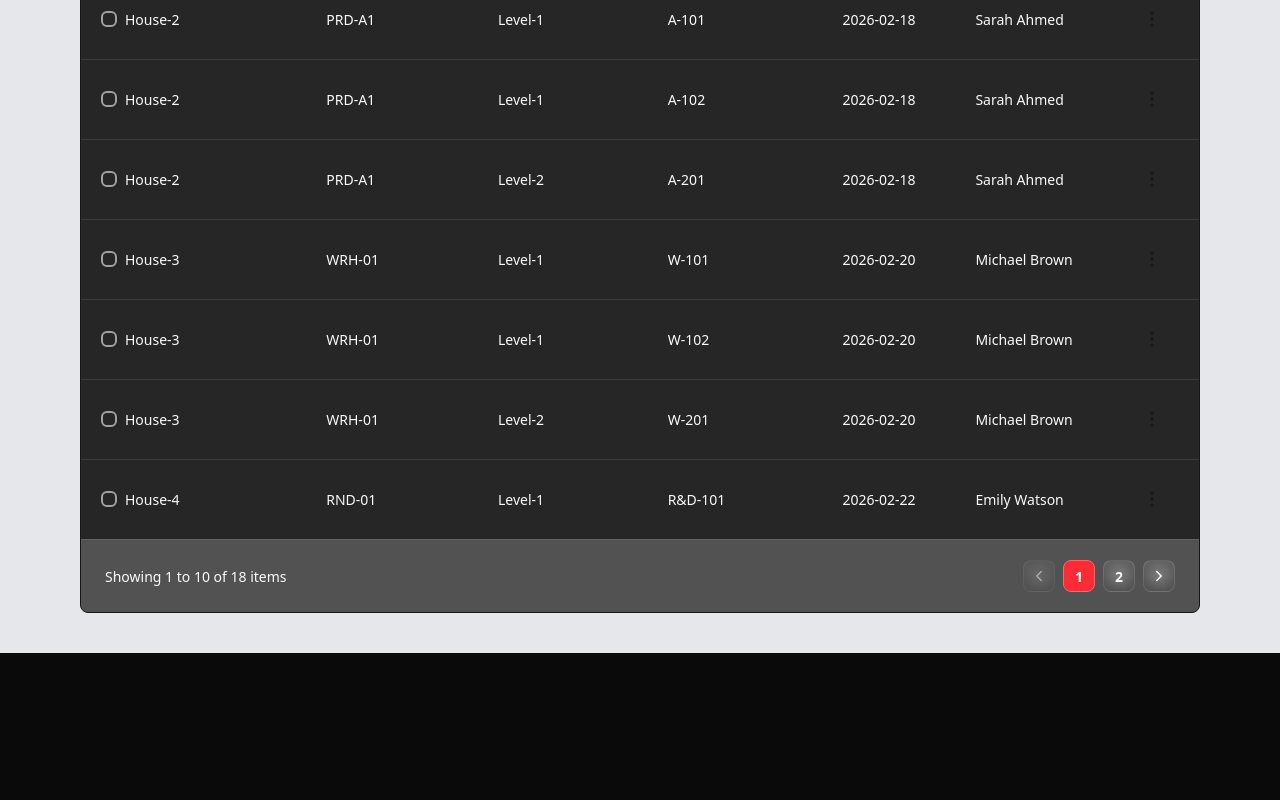
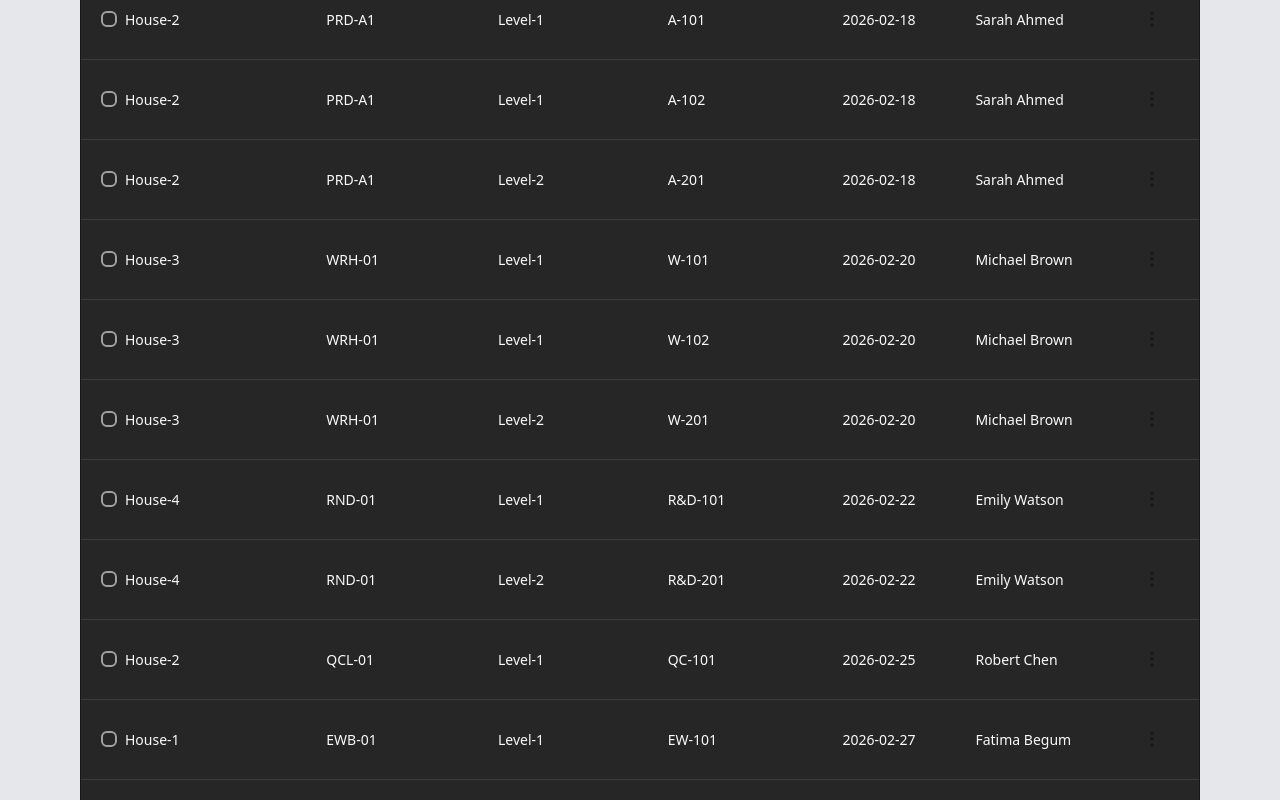
Before and after one commit to MoniruzzamanBillal/reusable-components, a Next.js app: page /table2 in a window 1280 px wide. Shown: the part 543-1343 px from the top of the page. Before the commit the page ends 1196 px from the top, so only its background shows below. Built offline with nearby package versions, Linux system fonts and the light colour scheme.

Commit message:
feat:table pagination added

```diff
--- a/components/main/tablePage/TablePage.tsx
+++ b/components/main/tablePage/TablePage.tsx
@@ -4,10 +4,11 @@ import BaseModal from "@/components/Modal/BaseModal";
 import ModalActionButtons from "@/components/Modal/ModalActionButtons";
 import PageHeader from "@/components/PageHeader/PageHeader";
 import GenericTableComponent from "@/components/table/GenericTableComponent";
-import TableActionMenu from "@/components/table/TableActionMenu";
-import { ColumnDef } from "@tanstack/react-table";
-import { useMemo, useState } from "react";
-import { roomData } from "./DummyRoomData";
+import { useFetchData } from "@/hooks/useApi";
+import { usePagination } from "@/hooks/usePagination";
+import { useSearchDebounce } from "@/hooks/useSearchDebounce";
+import { useEffect, useState } from "react";
+import GetTablePageColumn from "./TablePageColumn/GetTablePageColumn";
 
 type TRoomInformation = {
   roomFloor: string;
@@ -32,122 +33,88 @@ export type TRoom = {
 
 const tableFilterOption = [
   {
-    key: "nameOfBuilding",
-    label: "Building Name",
+    key: "activeStatus",
+    label: "Status",
     options: [
-      { label: "Administration Building", value: "Administration Building" },
-      { label: "Production Facility A", value: "Production Facility A" },
-      { label: "Warehouse Complex", value: "Warehouse Complex" },
-      {
-        label: "Research & Development Center",
-        value: "Research & Development Center",
-      },
-      { label: "Quality Control Lab", value: "Quality Control Lab" },
-      {
-        label: "Employee Welfare Building",
-        value: "Employee Welfare Building",
-      },
-      { label: "Maintenance Workshop", value: "Maintenance Workshop" },
-      { label: "Cold Storage Facility", value: "Cold Storage Facility" },
-    ],
-  },
-  {
-    key: "numberOfFloor",
-    label: "Floor Number",
-    options: [
-      { label: "Floor 1", value: "1" },
-      { label: "Floor 2", value: "2" },
-      { label: "Floor 3", value: "3" },
-      { label: "Floor 4", value: "4" },
-    ],
-  },
-  {
-    key: "createdBy",
-    label: "Created By",
-    options: [
-      { label: "John Doe", value: "John Doe" },
-      { label: "Sarah Ahmed", value: "Sarah Ahmed" },
-      { label: "Michael Brown", value: "Michael Brown" },
-      { label: "Emily Watson", value: "Emily Watson" },
-      { label: "Robert Chen", value: "Robert Chen" },
-      { label: "Fatima Begum", value: "Fatima Begum" },
-      { label: "David Kumar", value: "David Kumar" },
-      { label: "James Wilson", value: "James Wilson" },
+      { label: "Active", value: "1" },
+      { label: "Inactive", value: "0" },
     ],
   },
 ];
 
 export default function TablePage() {
+  const { search, handleSearchChange, debouncedSearch } =
+    useSearchDebounce(500);
+  const {
+    setCurrentPage,
+    itemsPerPage,
+    currentPage,
+    totalItems,
+    setTotalItems,
+  } = usePagination();
+
   const [isModalOpen, setIsModalOpen] = useState<boolean>(false);
   const [isDeleteModalOpen, setIsDeleteModalOpen] = useState<boolean>(false);
   const [deleteItemId, setDeleteItemId] = useState<string | null>(null);
   const [selectedRoomData, setSelectedRoomData] = useState<TRoom | undefined>();
 
-  const [filters, setFilters] = useState<Record<string, string[]>>({});
+  const [filters, setFilters] = useState<Record<string, string>>({});
+
+  const params = new URLSearchParams({
+    page: currentPage?.toString(),
+    size: itemsPerPage?.toString() || "10",
+  });
+
+  if (debouncedSearch) {
+    params.set("searchTerm", debouncedSearch);
+  }
+
+  const apiEndpoint = `/rooms?${params?.toString()}`;
+
+  const { data, isLoading } = useFetchData<TRoom>(
+    [
+      "all-room",
+      currentPage?.toString(),
+      itemsPerPage?.toString(),
+      debouncedSearch,
+      // filters.activeStatus,
+    ],
+    apiEndpoint,
+  );
+
+  // console.log("data = ", data);
+
+  // ! Update total items whenever data changes
+  useEffect(() => {
+    if (data) {
+      setTotalItems(data?.meta?.totalItems || 0);
+    }
+    // eslint-disable-next-line react-hooks/exhaustive-deps
+  }, [data]);
 
   const handleEditMenuClick = (room: TRoom) => {
     setSelectedRoomData(room);
     setIsModalOpen(true);
   };
 
+  const handleDeleteClick = (room: TRoom) => {
+    console.log("delete room id =", deleteItemId);
+    console.log("delere room = ", room);
+  };
+
   const handleDeleteItem = () => {
     console.log("delete room id =", deleteItemId);
   };
 
-  const roomColumns = useMemo<ColumnDef<TRoom>[]>(
-    () => [
-      {
-        accessorKey: "building",
-        header: "Name of Building",
-        enableSorting: true,
-      },
-      {
-        accessorKey: "buildingCode",
-        header: "Building Code",
-        enableSorting: true,
-      },
-      {
-        accessorKey: "floor",
-        header: "Number of Floor",
-        enableSorting: false,
-      },
-      {
-        accessorKey: "RoomNo",
-        header: "Number of Room",
-        enableSorting: false,
-      },
+  const roomColumns = GetTablePageColumn(
+    handleEditMenuClick,
+    handleDeleteClick,
+  );
 
-      {
-        accessorKey: "addedDate",
-        header: "Added Date",
-        enableSorting: false,
-      },
-      {
-        accessorKey: "createdBy",
-        header: "Created By",
-        enableSorting: false,
-      },
-      {
-        id: "actions",
-        header: "Action",
-        enableSorting: false,
-        cell: ({ row }) => {
-          const room = row.original;
-          return (
-            <TableActionMenu
-              rowData={room}
-              onDelete={(data: TRoom) => {
-                setIsDeleteModalOpen(true);
-                setDeleteItemId(data.id);
-              }}
-              onEdit={(data: TRoom) => handleEditMenuClick(data)}
-            />
-          );
-        },
-      },
-    ],
-    [],
-  );
+  const totalPages =
+    data?.meta?.totalPage || Math.ceil(totalItems / itemsPerPage);
+
+  const roomData = Array.isArray(data?.data) ? data?.data : [];
 
   //
   return (
@@ -164,11 +131,21 @@ export default function TablePage() {
       </div>
 
       <GenericTableComponent
-        data={roomData}
+        isLoading={isLoading}
+        data={roomData || []}
         columns={roomColumns}
         tableFilterOption={tableFilterOption}
         filters={filters}
         setFilters={setFilters}
+        // !
+        onSearchChange={handleSearchChange}
+        searchValue={search}
+        // !
+        totalItems={totalItems}
+        totalPages={totalPages}
+        onPageChange={setCurrentPage}
+        currentPage={currentPage}
+        itemsPerPage={itemsPerPage}
       />
 
       <BaseModal
--- /dev/null
+++ b/components/main/tablePage/TablePageColumn/GetTablePageColumn.tsx
@@ -0,0 +1,57 @@
+import TableActionMenu from "@/components/table/TableActionMenu";
+import { ColumnDef } from "@tanstack/react-table";
+import { TRoom } from "../TablePage";
+
+export default function GetTablePageColumn(
+  onEdit?: (room: TRoom) => void,
+  onDelete?: (room: TRoom) => void,
+): ColumnDef<TRoom>[] {
+  return [
+    {
+      accessorKey: "building",
+      header: "Name of Building",
+      enableSorting: true,
+    },
+    {
+      accessorKey: "buildingCode",
+      header: "Building Code",
+      enableSorting: true,
+    },
+    {
+      accessorKey: "floor",
+      header: "Number of Floor",
+      enableSorting: false,
+    },
+    {
+      accessorKey: "RoomNo",
+      header: "Number of Room",
+      enableSorting: false,
+    },
+
+    {
+      accessorKey: "addedDate",
+      header: "Added Date",
+      enableSorting: false,
+    },
+    {
+      accessorKey: "createdBy",
+      header: "Created By",
+      enableSorting: false,
+    },
+    {
+      id: "actions",
+      header: "Action",
+      enableSorting: false,
+      cell: ({ row }) => {
+        const room = row.original;
+        return (
+          <TableActionMenu
+            rowData={room}
+            onEdit={() => onEdit?.(room)}
+            onDelete={() => onDelete?.(room)}
+          />
+        );
+      },
+    },
+  ];
+}
--- a/components/table/GenericTableComponent.tsx
+++ b/components/table/GenericTableComponent.tsx
@@ -20,13 +20,15 @@ import { TTableFilterGroup } from "./TableFilter";
 import TableToolbar from "./TableToolbar";
 
 type TGenericTableProps<TData> = {
+  isLoading?: boolean;
+
   data: TData[];
   columns: ColumnDef<TData>[];
   activeTab?: string;
 
   tableFilterOption?: TTableFilterGroup[];
-  filters?: Record<string, string[]>;
-  setFilters?: React.Dispatch<React.SetStateAction<Record<string, string[]>>>;
+  filters?: Record<string, string>;
+  setFilters?: React.Dispatch<React.SetStateAction<Record<string, string>>>;
   showToolbar?: boolean;
   showDateFilter?: boolean;
 
@@ -38,6 +40,17 @@ type TGenericTableProps<TData> = {
 
   enableRowSelection?: boolean;
   onSelectedRowsChange?: (rows: TData[]) => void;
+
+  //
+  searchValue?: string;
+  onSearchChange?: (e: React.ChangeEvent<HTMLInputElement>) => void;
+
+  // ! Pagination
+  totalItems: number;
+  totalPages?: number;
+  onPageChange: (page: number) => void;
+  currentPage?: number;
+  itemsPerPage?: number;
 };
 
 export default function GenericTableComponent<TData>({
@@ -57,6 +70,16 @@ export default function GenericTableComponent<TData>({
 
   enableRowSelection = false,
   onSelectedRowsChange,
+  searchValue,
+  onSearchChange,
+  isLoading = false,
+
+  // !
+  totalItems = 0,
+  totalPages,
+  onPageChange,
+  currentPage,
+  itemsPerPage,
 }: TGenericTableProps<TData>) {
   const [rowSelection, setRowSelection] = useState<RowSelectionState>({});
 
@@ -128,6 +151,11 @@ export default function GenericTableComponent<TData>({
     getCoreRowModel: getCoreRowModel(),
     getSortedRowModel: getSortedRowModel(),
     getPaginationRowModel: getPaginationRowModel(),
+
+    // !
+
+    manualPagination: true,
+    pageCount: totalPages || 1,
   });
 
   useEffect(() => {
@@ -152,12 +180,25 @@ export default function GenericTableComponent<TData>({
             showDateFilter={showDateFilter}
             selectedDate={selectedDate}
             setSelectedDate={setSelectedDate}
+            //
+            onSearchChange={onSearchChange}
+            searchValue={searchValue}
           />
         </div>
       )}
 
       <div className=" ">
-        <TableContent table={table} showSerialNumber={showSerialNumber} />
+        <TableContent
+          table={table}
+          showSerialNumber={showSerialNumber}
+          isLoading={isLoading}
+          // !
+          currentPage={currentPage}
+          itemsPerPage={itemsPerPage}
+          totalItems={totalItems}
+          totalPages={totalPages}
+          onPageChange={onPageChange}
+        />
       </div>
     </>
   );
--- a/components/table/TableContent.tsx
+++ b/components/table/TableContent.tsx
@@ -7,11 +7,26 @@ import { TablePagination } from "./TablePagination";
 type TableContentProps<TData> = {
   table: TanStackTable<TData>;
   showSerialNumber?: boolean;
+  isLoading?: boolean;
+
+  // !
+  totalItems: number;
+  totalPages?: number;
+  currentPage?: number;
+  itemsPerPage?: number;
+  onPageChange: (page: number) => void;
 };
 
 export default function TableContent<TData>({
   table,
   showSerialNumber = true,
+  isLoading = false,
+  // !
+  totalItems,
+  totalPages,
+  onPageChange,
+  currentPage,
+  itemsPerPage,
 }: TableContentProps<TData>) {
   return (
     <div className="  border border-neutral-900  bg-neutral-800 rounded-[8px] overflow-hidden  ">
@@ -70,7 +85,15 @@ export default function TableContent<TData>({
           </thead>
 
           <tbody>
-            {table.getRowModel().rows.length === 0 ? (
+            {isLoading && (
+              <tr>
+                <td colSpan={100} className="p-10 text-center text-lg">
+                  loading.....
+                </td>
+              </tr>
+            )}
+
+            {!isLoading && table.getRowModel().rows.length === 0 ? (
               <tr>
                 <td colSpan={100} className="p-10 text-center text-lg">
                   No Data Available
@@ -78,16 +101,23 @@ export default function TableContent<TData>({
               </tr>
             ) : (
               <>
-                {table.getRowModel().rows.map((row, index: number) => (
+                {!isLoading &&
+                  table.getRowModel().rows.map((row, index: number) => (
                     <tr
                       key={row.id}
                       className={`cursor-pointer border-b border-b-table-border  transition-colors last:border-0  h-20 `}
                     >
                       {showSerialNumber && (
                         <td className="  py-4 px-5 font-medium text-[0.875rem] leading-5.25 text-neutral-50 ">
-                        {String(
+                          {/* {String(
                             table.getState().pagination.pageIndex *
                               table.getState().pagination.pageSize +
+                              index +
+                              1,
+                          ).padStart(2, "0")} */}
+
+                          {String(
+                            (currentPage ?? 0) * (itemsPerPage ?? 10) +
                               index +
                               1,
                           ).padStart(2, "0")}
@@ -117,7 +147,17 @@ export default function TableContent<TData>({
 
       {/* pagination */}
 
-      {table?.getFilteredRowModel()?.rows?.length > 10 && (
+      {totalItems > 10 && (
+        <TablePagination
+          currentPage={(currentPage ?? 0) + 1}
+          itemsPerPage={itemsPerPage ?? 10}
+          totalPages={totalPages || 1}
+          totalItems={totalItems || 0}
+          onPageChange={(page) => onPageChange(page - 1)}
+        />
+      )}
+
+      {/* {table?.getFilteredRowModel()?.rows?.length > 10 && (
         <TablePagination
           currentPage={table.getState().pagination.pageIndex + 1}
           totalPages={table.getPageCount()}
@@ -125,7 +165,7 @@ export default function TableContent<TData>({
           itemsPerPage={table.getState().pagination.pageSize}
           onPageChange={(page) => table.setPageIndex(page - 1)}
         />
-      )}
+      )} */}
       {/*  */}
     </div>
   );
--- a/components/table/TablePagination.tsx
+++ b/components/table/TablePagination.tsx
@@ -109,7 +109,7 @@ export function TablePagination({
               <button
                 key={pageNumber}
                 onClick={() => onPageChange(pageNumber)}
-                className={`  p-1.5 rounded-[8px] size-8 font-semibold text-[0.875rem] leading-5.25 flex justify-center items-center border ${currentPage === pageNumber ? " bg-red-500 text-white border-red-400 " : " text-neutral-50 tablePaginationNumber tablePaginationGradientBorder  border-table-border "} `}
+                className={`  p-1.5 rounded-[8px] size-8 font-semibold text-[0.875rem] leading-5.25 flex justify-center items-center border ${currentPage === pageNumber ? " bg-red-500 text-white border-red-500 " : " text-neutral-50 tablePaginationNumber tablePaginationGradientBorder  border-table-border "} `}
                 aria-label={`Go to page ${pageNumber}`}
                 aria-current={currentPage === pageNumber ? "page" : undefined}
               >
--- a/utils/config/envConfig.ts
+++ b/utils/config/envConfig.ts
@@ -1,5 +1,6 @@
 // ! main base url
-export const baseURL = "http://localhost:5000";
+// export const baseURL = "http://localhost:5000";
+export const baseURL = "http://localhost:3000";
 
 export const getBaseUrl = (): string => {
   return process.env.NEXT_PUBLIC_API_BASE_URL || `${baseURL}/api`;
```
Also changed, not shown: components/table/TableFilter.tsx (+32 -23 lines), components/table/TableSearch.tsx (+11 -1 lines), components/table/TableToolbar.tsx (+12 -3 lines). Lines whose indentation alone changed are shown as unchanged.
